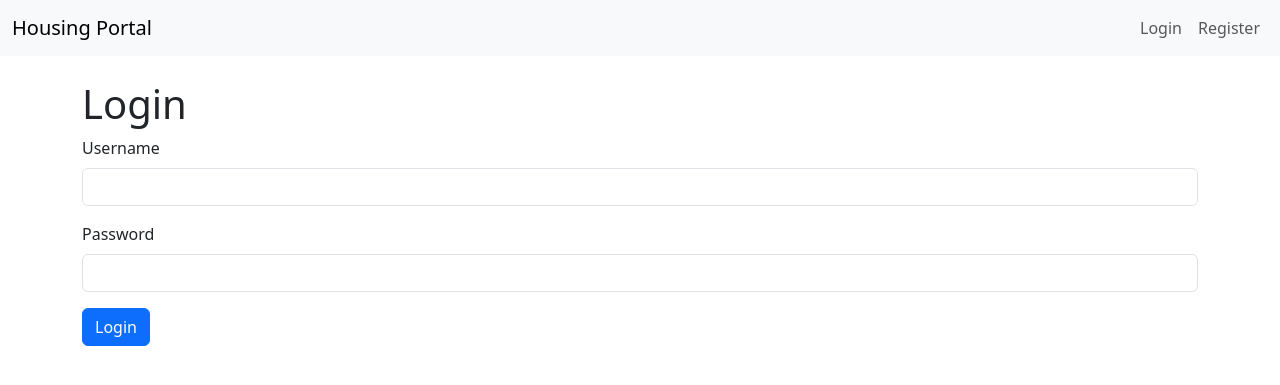
After one commit to cwilkes123/Housing_Portal, a Flask app: page /login in a window 1280 px wide. The commit adds this page. Shown: the top 385 px of the page. Run offline with Flask 3, Linux system fonts and the light colour scheme.

Commit message:
Add basic user authentication

```diff
--- a/app.py
+++ b/app.py
@@ -1,17 +1,58 @@
 import os
-from flask import Flask, render_template, redirect, url_for, request
+from flask import Flask, render_template, redirect, url_for, request, session
+from werkzeug.security import generate_password_hash, check_password_hash
 import stripe
 
 app = Flask(__name__)
+app.secret_key = os.environ.get("FLASK_SECRET_KEY", "change-me")
 
 stripe.api_key = os.environ.get("STRIPE_SECRET_KEY", "sk_test_placeholder")
+
+# In-memory user store for demo purposes
+users = {
+    'admin': generate_password_hash('password')
+}
 
 @app.route('/')
 def index():
     return render_template('index.html')
 
+
+@app.route('/register', methods=['GET', 'POST'])
+def register():
+    if request.method == 'POST':
+        username = request.form['username']
+        password = request.form['password']
+        if username in users:
+            return 'User already exists', 400
+        users[username] = generate_password_hash(password)
+        session['user'] = username
+        return redirect(url_for('index'))
+    return render_template('register.html')
+
+
+@app.route('/login', methods=['GET', 'POST'])
+def login():
+    if request.method == 'POST':
+        username = request.form['username']
+        password = request.form['password']
+        pw_hash = users.get(username)
+        if pw_hash and check_password_hash(pw_hash, password):
+            session['user'] = username
+            return redirect(url_for('index'))
+        return 'Invalid credentials', 401
+    return render_template('login.html')
+
+
+@app.route('/logout')
+def logout():
+    session.pop('user', None)
+    return redirect(url_for('index'))
+
 @app.route('/pay', methods=['GET', 'POST'])
 def pay():
+    if 'user' not in session:
+        return redirect(url_for('login'))
     if request.method == 'POST':
         try:
             stripe.Charge.create(
--- a/templates/layout.html
+++ b/templates/layout.html
@@ -6,6 +6,31 @@
     <link rel="stylesheet" href="https://cdn.jsdelivr.net/npm/bootstrap@5.3.0/dist/css/bootstrap.min.css">
 </head>
 <body>
+<nav class="navbar navbar-expand-lg navbar-light bg-light">
+  <div class="container-fluid">
+    <a class="navbar-brand" href="{{ url_for('index') }}">Housing Portal</a>
+    <div class="collapse navbar-collapse">
+      <ul class="navbar-nav ms-auto mb-2 mb-lg-0">
+        {% if session.get('user') %}
+        <li class="nav-item">
+          <span class="nav-link">Logged in as {{ session['user'] }}</span>
+        </li>
+        <li class="nav-item">
+          <a class="nav-link" href="{{ url_for('logout') }}">Logout</a>
+        </li>
+        {% else %}
+        <li class="nav-item">
+          <a class="nav-link" href="{{ url_for('login') }}">Login</a>
+        </li>
+        <li class="nav-item">
+          <a class="nav-link" href="{{ url_for('register') }}">Register</a>
+        </li>
+        {% endif %}
+      </ul>
+    </div>
+  </div>
+</nav>
+
 <div class="container mt-4">
     {% block content %}{% endblock %}
 </div>
--- /dev/null
+++ b/templates/login.html
@@ -0,0 +1,15 @@
+{% extends 'layout.html' %}
+{% block content %}
+<h1>Login</h1>
+<form method="post">
+  <div class="mb-3">
+    <label class="form-label">Username</label>
+    <input type="text" name="username" class="form-control" required>
+  </div>
+  <div class="mb-3">
+    <label class="form-label">Password</label>
+    <input type="password" name="password" class="form-control" required>
+  </div>
+  <button type="submit" class="btn btn-primary">Login</button>
+</form>
+{% endblock %}
```
Also changed, not shown: templates/register.html (added, +15 -0 lines), README.md.
